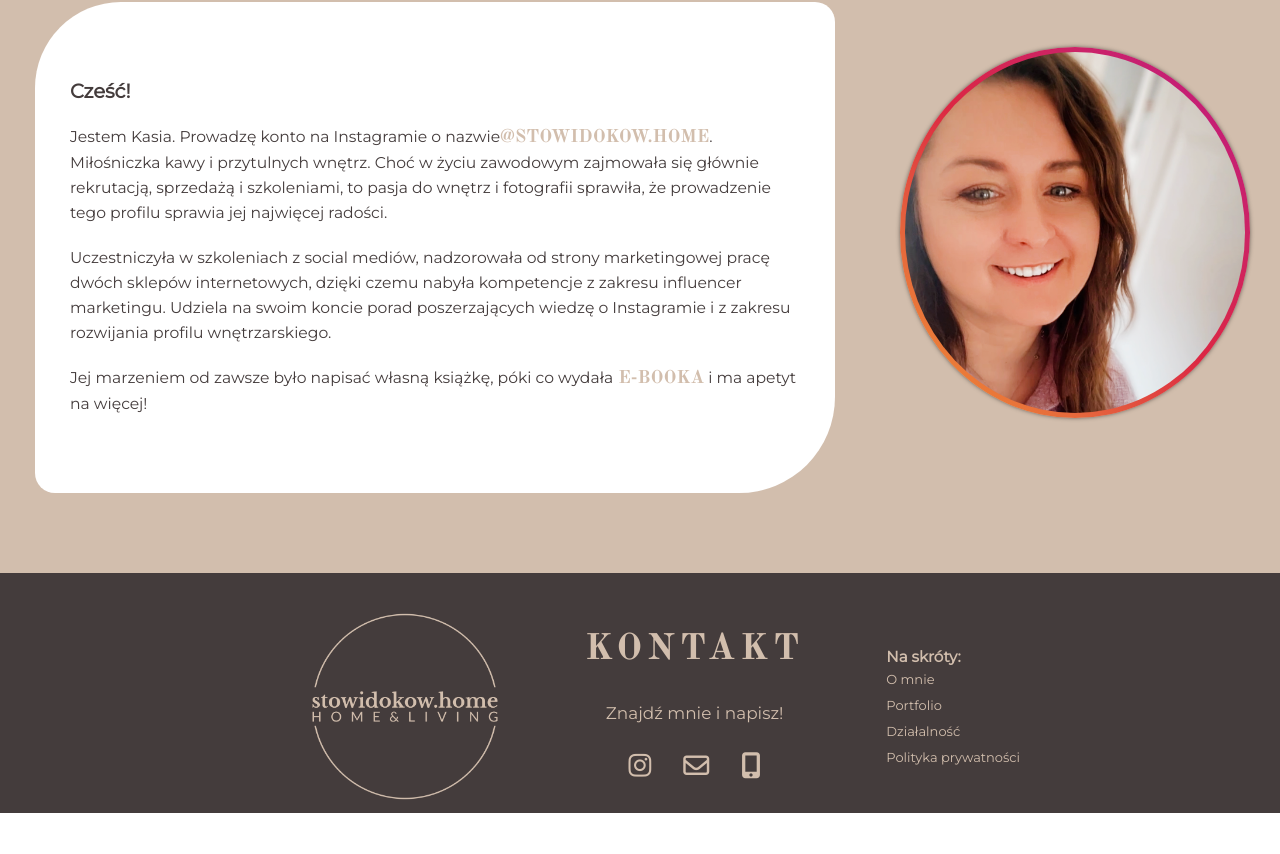
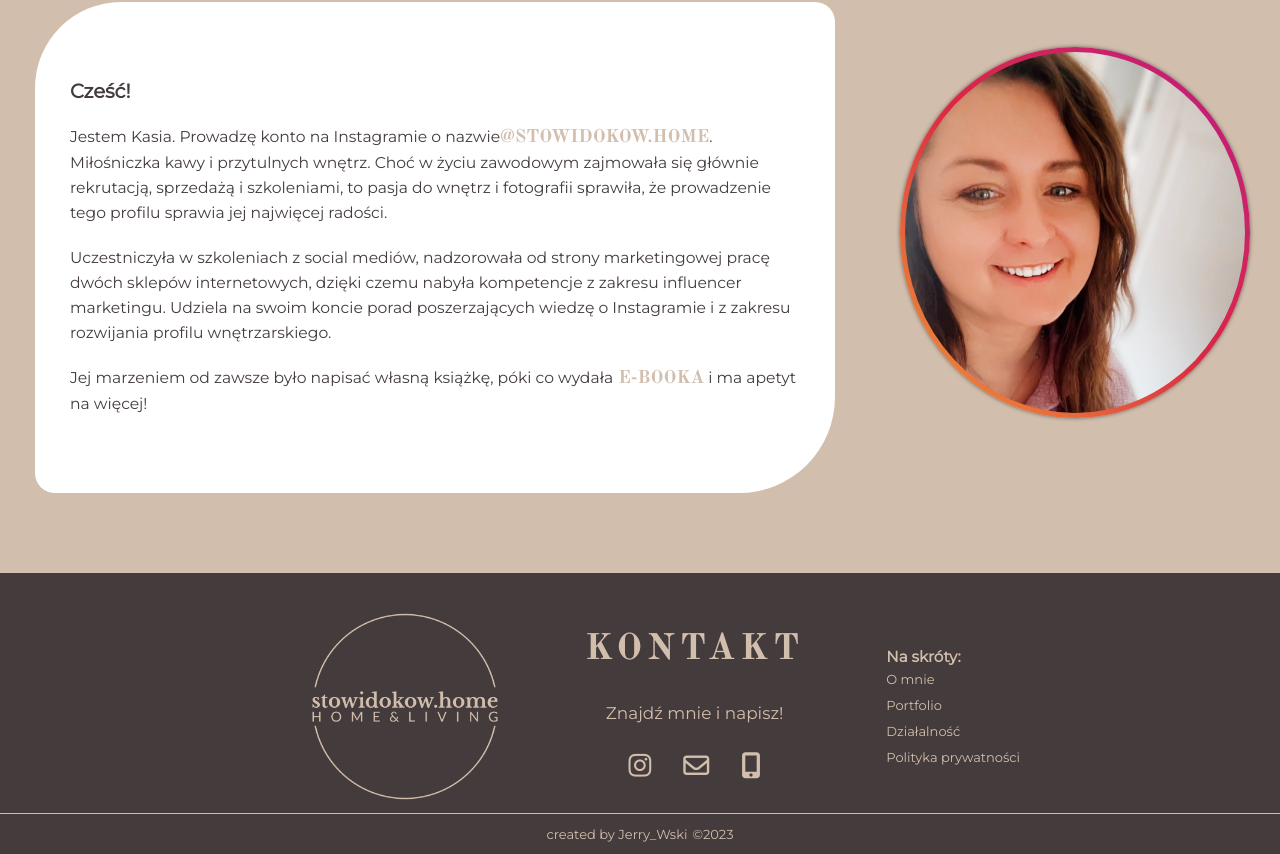
Before and after one commit to JerryWski/kathia-site, a React (Create React App) app: page /about-me in a window 1280 px wide. Shown: the part 329-1183 px from the top of the page. Before the commit the page ends 1142 px from the top, so only its background shows below. Built offline with nearby package versions, Linux system fonts and the light colour scheme; a web font is replaced by a local one.

Commit message:
some fixes and adding footer

```diff
--- a/src/App.tsx
+++ b/src/App.tsx
@@ -7,6 +7,7 @@ import SectionBoxes from './components/SectionsBoxes';
 import ContactSection from './components/ContactSection';
 import AboutMe from './pages/AboutMe';
 import Portfolio from './pages/Portfolio';
+import Footer from './components/Footer';
 
 const App: React.FC = () => {
   const [isOverlayActive, setIsOverlayActive] = useState(false);
@@ -26,7 +27,10 @@ const App: React.FC = () => {
   return (
     <Router>
       <header className={styles.header}>
-        <NavigationBar toggleOverlay={toggleOverlay} setIsOverlayActive={setIsOverlayActive}/>
+        <NavigationBar
+          toggleOverlay={toggleOverlay}
+          setIsOverlayActive={setIsOverlayActive}
+        />
       </header>
       <main>
         <Routes>
@@ -44,6 +48,9 @@ const App: React.FC = () => {
           />
         </Routes>
       </main>
+      <footer>
+        <Footer />
+      </footer>
     </Router>
   );
 };
--- /dev/null
+++ b/src/components/Footer.module.css
@@ -0,0 +1,10 @@
+.footer {
+    display: flex;
+    justify-content: center;
+    align-items: center;
+    gap: 5px;
+    color: var(--beige);
+    border-top: 1px solid var(--beige);
+    background-color: var(--black);
+    padding: 12px 0 12px 0;
+}
--- /dev/null
+++ b/src/components/Footer.tsx
@@ -0,0 +1,16 @@
+import styles from './Footer.module.css';
+
+const Footer: React.FC = () => {
+  const currentYear = (): number => {
+    return new Date().getFullYear();
+  };
+
+  return (
+    <div className={styles.footer}>
+      <p className={styles.footer_text}>created by Jerry_Wski</p>
+      <p className={styles.footer_year}>©{currentYear()}</p>
+    </div>
+  );
+};
+
+export default Footer;
--- a/src/components/NavigationBar.module.css
+++ b/src/components/NavigationBar.module.css
@@ -108,6 +108,7 @@
     color: rgb(119, 87, 56);
     background: white;
     border-radius: 6px;
+    border-bottom: none;
   }
   .nav_bar__social {
     background-color: var(--white);
```
